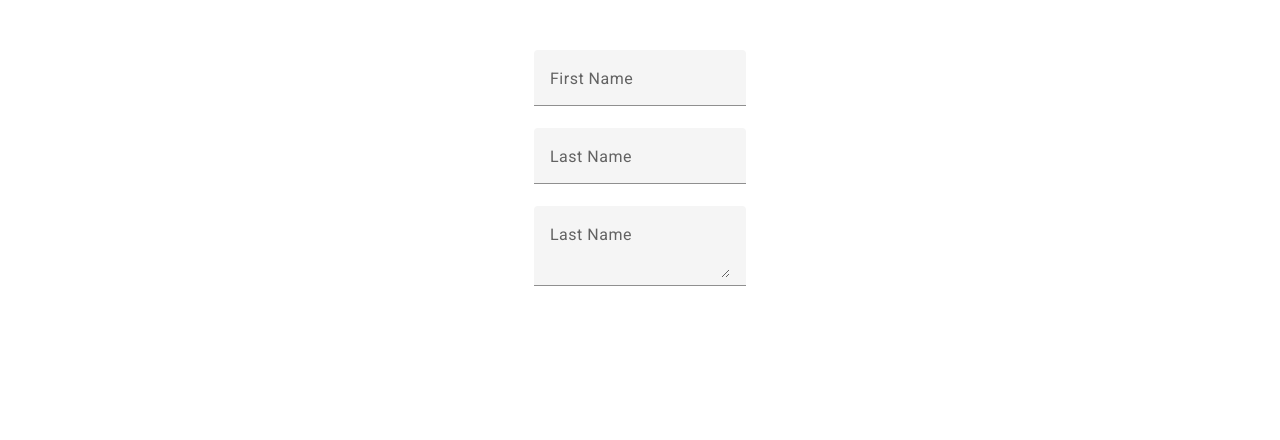
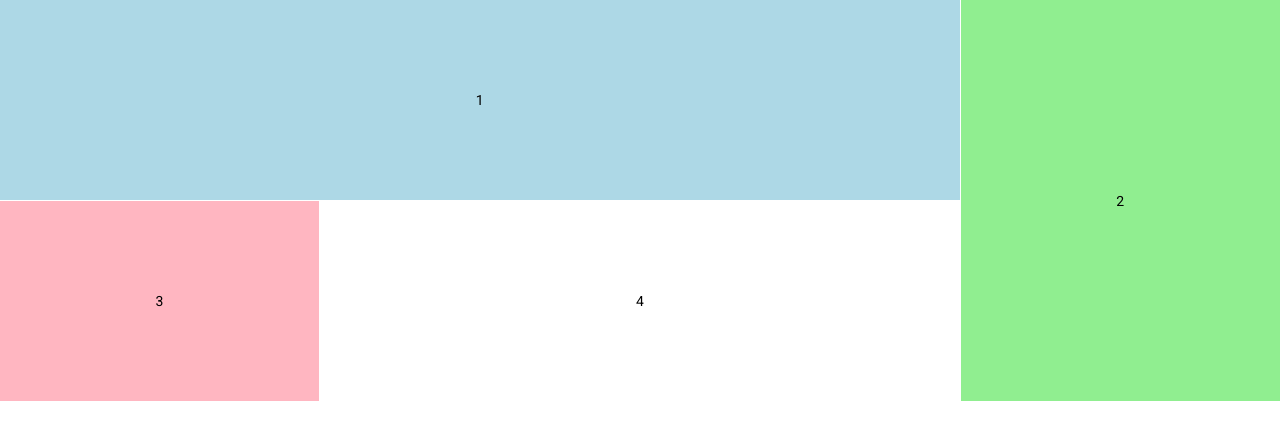
Before and after one commit to johnerist/angular-material, an Angular app: page / in a window 1280 px wide. Shown: the top 440 px of the page. Built offline with nearby package versions, Linux system fonts and the light colour scheme.

Commit message:
grid list

```diff
--- a/src/app/app.component.html
+++ b/src/app/app.component.html
@@ -32,4 +32,7 @@
 <!-- <app-expansion-panel></app-expansion-panel> -->
 
 <!-- Form Field -->
-<app-form-field></app-form-field>
+<!-- <app-form-field></app-form-field> -->
+
+<!-- Grid List-->
+<app-grid-list></app-grid-list>
--- /dev/null
+++ b/src/app/components/grid-list/grid-list.component.html
@@ -0,0 +1,10 @@
+<mat-grid-list cols="4" rowHeight="200px">
+    <mat-grid-tile
+    *ngFor="let tile of tiles"
+    [colspan]="tile?.cols"
+    [rowspan]="tile?.rows"
+    [style.background]="tile?.color"
+    >
+        {{ tile?.text }}
+    </mat-grid-tile>
+</mat-grid-list>
--- /dev/null
+++ b/src/app/components/grid-list/grid-list.component.ts
@@ -0,0 +1,15 @@
+import { Component } from '@angular/core';
+
+@Component({
+  selector: 'app-grid-list',
+  templateUrl: './grid-list.component.html',
+  styleUrls: ['./grid-list.component.css']
+})
+export class GridListComponent {
+   tiles = [
+    { text: '1', cols: 3, rows:1, color: 'lightblue' },
+    { text: '2', cols: 1, rows:2, color: 'lightgreen' },
+    { text: '3', cols: 1, rows:1, color: 'lightpink' },
+    { text: '4', cols: 2, rows:1, color: 'lightred' }
+   ]
+}
```
Also changed, not shown: src/app/app.module.ts (+7 -3 lines), gridlist.JPG (added), src/app/components/grid-list/grid-list.component.css (added), 1 other file (tests, documents, lock files or other folders).
